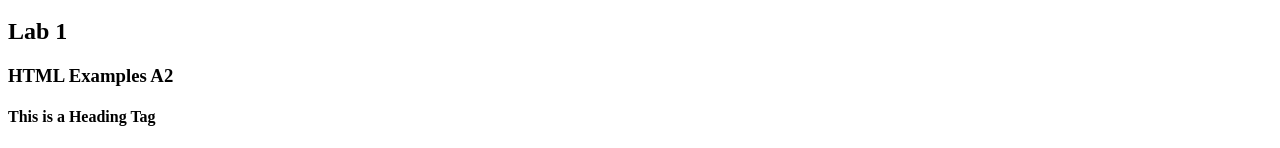
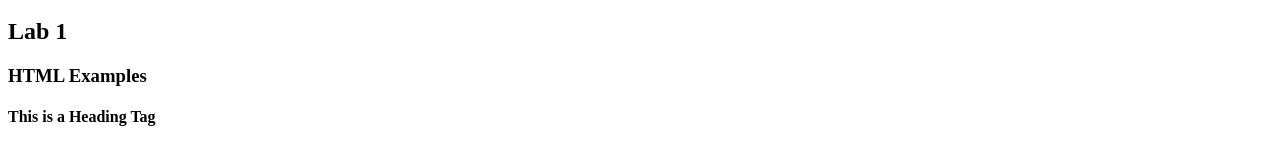
Before and after one commit to standard-t/kambaz-web-app-cs4550, a React (Vite) app: page /#/Labs/Lab1 in a window 1280 px wide. Shown: the part 295-443 px from the top of the page. Built offline with nearby package versions, Linux system fonts and the light colour scheme.

Commit message:
initialize new branch

```diff
--- a/src/Labs/Lab1/index.tsx
+++ b/src/Labs/Lab1/index.tsx
@@ -2,7 +2,7 @@ export default function Lab1() {
     return (
         <div>
             <h2> Lab 1</h2>
-            <h3>HTML Examples A2</h3>
+            <h3>HTML Examples</h3>
             <div id="wd-h-tag">
                 <h4>This is a Heading Tag</h4>
                 Text documents are often broken up into several sections and subsections. Each section is usually prefaced with a short title or heading that attempts to summarize the topic of the section it precedes. For instance this paragraph is preceded by the heading Heading Tags. The font of the section headings are usually larger and bolder than their subsection headings. This document uses headings to introduce topics such as HTML Documents, HTML Tags, Heading Tags, etc. HTML heading tags can be used to format plain text so that it renders in a browser as large headings. There are 6 heading tags for different sizes: h1, h2, h3, h4, h5, and h6. Tag h1 is the largest heading and h6 is the smallest heading.
```
